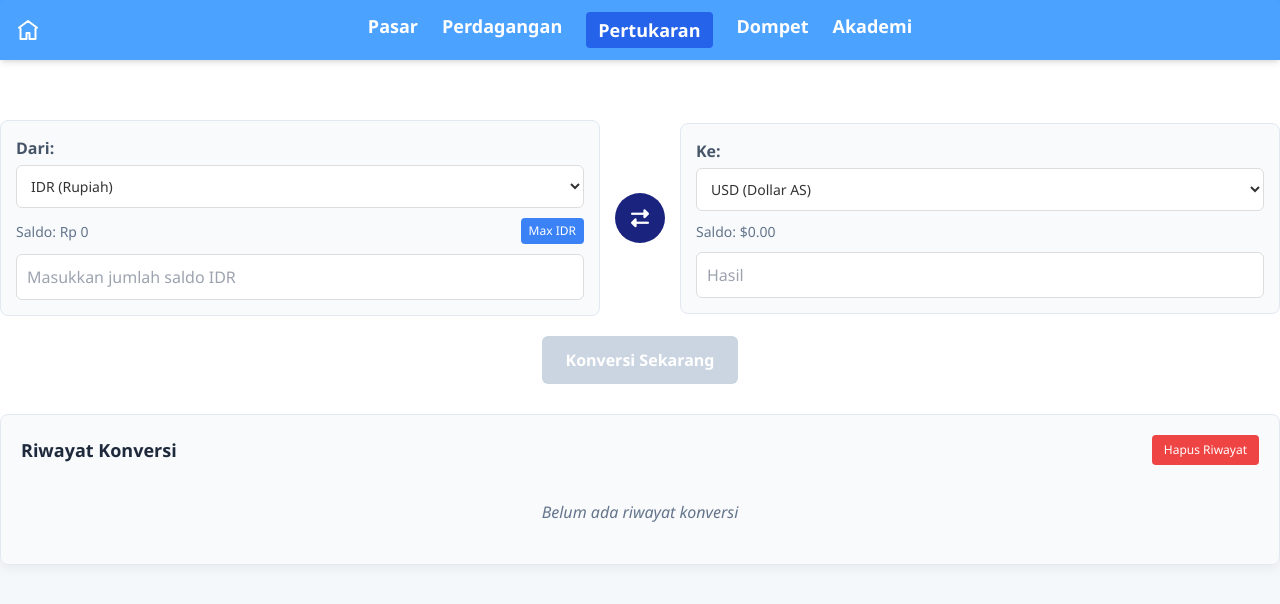
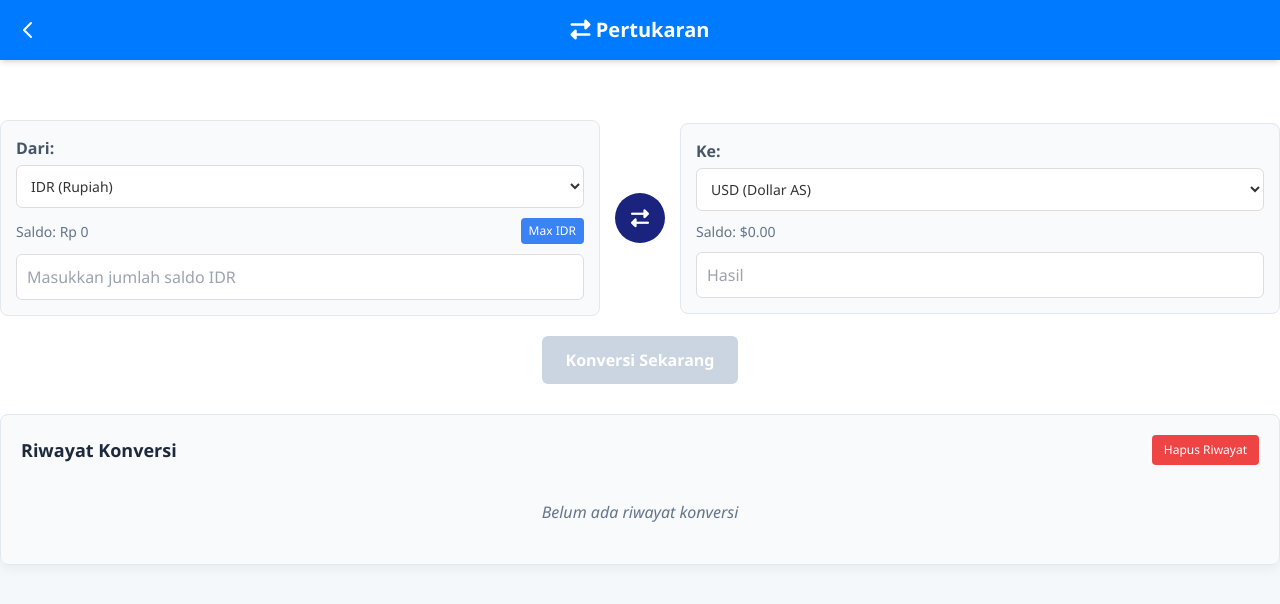
Before and after one commit to Nurhasan80/WarungKripto, a plain HTML site: page swap.html in a window 1280 px wide. Drawn offline with nearby package versions, Linux system fonts and the light colour scheme; no server answers.

Commit message:
Update swap.html

```diff
--- a/swap.html
+++ b/swap.html
@@ -437,30 +437,19 @@ body.dark .max-button:hover {
   </style>
 </head>
 <body>
-<header style="background-color: rgba(0, 123, 255, 0.7);"
-          class="hidden sm:flex fixed top-0 left-0 w-full z-50 py-3 shadow-md items-center justify-center">
+<!-- Header fixed dengan RGBA -->
+  <header style="background-color: rgba(0, 123, 255, 1);"
+          class="fixed top-0 left-0 w-full z-50 py-4 text-center text-xl font-semibold text-white shadow-md">
 
-    <!-- Icon Home -->
+    <!-- Back Arrow muncul di tablet & desktop (≥640px) -->
     <a href="index.html"
-       class="absolute left-4 flex items-center text-white hover:text-gray-200">
+       class="absolute top-1/2 left-4 -translate-y-1/2 items-center text-white hover:text-gray-200 hidden sm:flex">
       <svg xmlns="http://www.w3.org/2000/svg"
            class="w-6 h-6" fill="none" viewBox="0 0 24 24" stroke="currentColor">
-        <path stroke-linecap="round" stroke-linejoin="round" stroke-width="2"
-              d="M3 9.75L12 3l9 6.75M4.5 10.5V21h6v-6h3v6h6V10.5" />
+        <path stroke-linecap="round" stroke-linejoin="round" stroke-width="2" d="M15 19l-7-7 7-7" />
       </svg>
     </a>
-
-    <!-- Navbar -->
-    <nav class="flex space-x-6 text-lg font-semibold text-white">
-      <a href="pasar.html" class="hover:text-gray-200">
-        Pasar
-      </a>
-
-      <a href="trading.html" class="hover:text-gray-200">Perdagangan</a>
-      <a href="swap.html" class="bg-blue-600 text-white px-3 py-1 rounded hover:bg-blue-700">Pertukaran</a>
-      <a href="wallet.html" class="hover:text-gray-200">Dompet</a>
-      <a href="#" class="hover:text-gray-200">Akademi</a>
-    </nav>
+   <i class="fas fa-exchange-alt"></i> Pertukaran
   </header>
 
 
```
